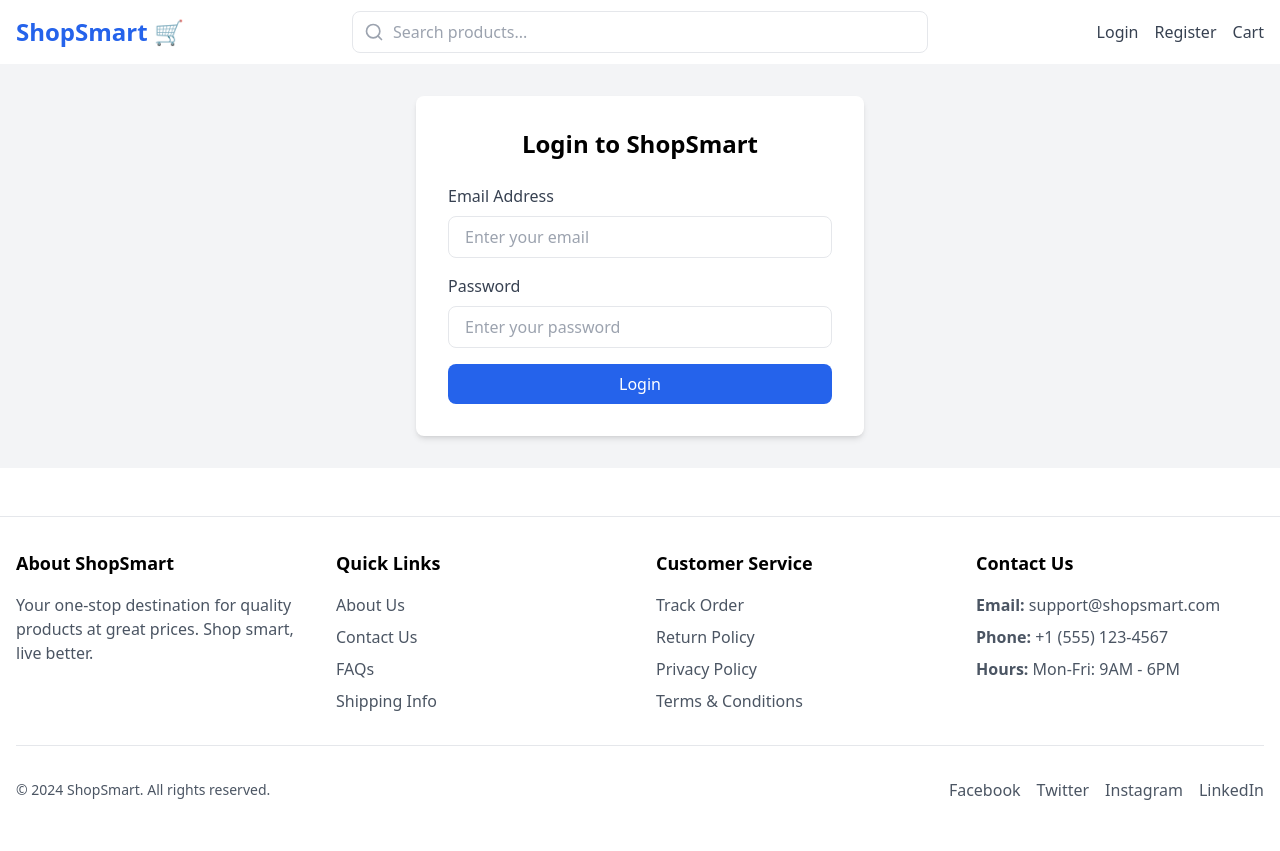
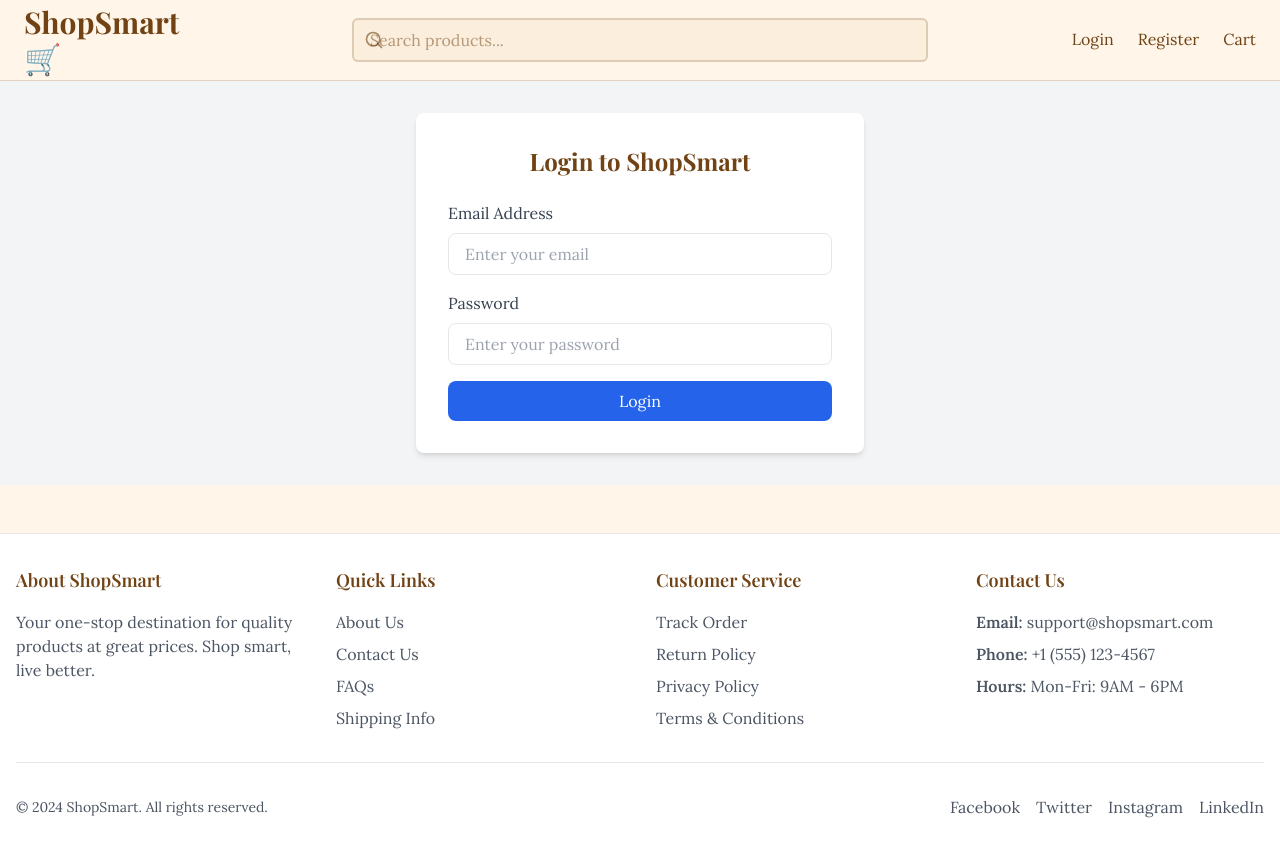
Before and after one commit to Erland-Mahesvara/module-4-revou, a React (Vite) app: page /login in a window 1280 px wide. Built offline with nearby package versions, Linux system fonts and the light colour scheme.

Commit message:
Vitange 1.0

```diff
--- a/src/components/CategoryFilter.tsx
+++ b/src/components/CategoryFilter.tsx
@@ -6,13 +6,19 @@ interface CategoryFilterProps {
 
 const CategoryFilter = ({ categories }: CategoryFilterProps) => {
   return (
-    <div className="bg-white p-6 rounded-lg shadow w-full">
-      <h3 className="text-lg font-semibold mb-4">Categories</h3>
+    <div className="card w-full">
+      <h3 className="font-display text-2xl font-bold mb-6 text-vintage-sepia border-b border-vintage-gold/30 pb-2">
+        Categories
+      </h3>
       <div className="flex flex-wrap gap-3">
         {categories.map((category) => (
           <button
             key={category.id}
-            className="px-6 py-2 bg-gray-100 text-gray-700 rounded-full hover:bg-blue-500 hover:text-white transition-colors"
+            className="px-6 py-2 bg-vintage-paper text-vintage-coffee rounded-md
+                     hover:bg-vintage-rust hover:text-vintage-cream
+                     transition-all duration-300 font-body
+                     border border-vintage-sepia/10 hover:border-transparent
+                     shadow-sm hover:shadow-md transform hover:-translate-y-0.5"
           >
             {category.name}
           </button>
--- a/src/components/Navbar.tsx
+++ b/src/components/Navbar.tsx
@@ -17,11 +17,14 @@ const Navbar = () => {
   };
 
   return (
-    <nav className="bg-white shadow-lg">
-      <div className="container mx-auto px-4">
-        <div className="flex items-center h-16">
+    <nav className="bg-vintage-cream border-b border-vintage-sepia/20 shadow-md">
+      <div className="container mx-auto px-6">
+        <div className="flex items-center h-20">
           <div className="w-48">
-            <Link to="/" className="text-2xl font-bold text-blue-600">
+            <Link
+              to="/"
+              className="text-3xl font-display font-bold text-vintage-sepia hover:text-vintage-gold transition-colors"
+            >
               ShopSmart 🛒
             </Link>
           </div>
@@ -34,11 +37,11 @@ const Navbar = () => {
                   value={searchQuery}
                   onChange={(e) => setSearchQuery(e.target.value)}
                   placeholder="Search products..."
-                  className="w-full px-4 py-2 pl-10 pr-8 border rounded-lg focus:outline-none focus:border-blue-500"
+                  className="input w-full"
                 />
                 <button
                   type="submit"
-                  className="absolute left-3 top-1/2 -translate-y-1/2 text-gray-400"
+                  className="absolute left-3 top-1/2 -translate-y-1/2 text-vintage-sepia/60"
                 >
                   <svg
                     xmlns="http://www.w3.org/2000/svg"
@@ -59,20 +62,17 @@ const Navbar = () => {
             </form>
           </div>
 
-          <div className="w-48 flex items-center justify-end space-x-4">
-            <Link to="/login" className="text-gray-700 hover:text-blue-600">
+          <div className="w-48 flex items-center justify-end space-x-6">
+            <Link to="/login" className="nav-link">
               Login
             </Link>
-            <Link to="/register" className="text-gray-700 hover:text-blue-600">
+            <Link to="/register" className="nav-link">
               Register
             </Link>
-            <Link
-              to="/cart"
-              className="text-gray-700 hover:text-blue-600 flex items-center"
-            >
+            <Link to="/cart" className="nav-link flex items-center">
               Cart
               {cartItemCount > 0 && (
-                <span className="ml-1 px-2 py-0.5 bg-blue-600 text-white text-xs rounded-full">
+                <span className="ml-1 px-2 py-0.5 bg-vintage-rust text-vintage-cream text-xs rounded-full font-bold">
                   {cartItemCount}
                 </span>
               )}
--- a/src/components/ProductCard.tsx
+++ b/src/components/ProductCard.tsx
@@ -10,32 +10,33 @@ const ProductCard = ({ product }: ProductCardProps) => {
   const { addToCart } = useCart();
 
   return (
-    <div className="bg-white rounded-lg shadow-md overflow-hidden">
+    <div className="card transform hover:scale-[1.02] transition-all duration-300">
       <img
         src={product.images[0]}
         alt={product.title}
-        className="w-full h-80 object-cover"
+        className="w-full h-80 object-cover rounded-t-lg"
       />
       <div className="p-6 flex flex-col h-72">
         <div>
-          <h3 className="text-lg font-semibold mb-2 h-14 line-clamp-2">
+          <h3 className="font-display text-xl font-bold mb-2 h-14 line-clamp-2 text-vintage-sepia">
             {product.title}
           </h3>
-          <span className="inline-block px-3 py-1 bg-gray-100 text-gray-600 text-sm rounded-full mb-3">
+          <span className="inline-block px-3 py-1 bg-vintage-paper text-vintage-coffee text-sm rounded-full mb-3 font-body">
             {product.category.name}
           </span>
-          <p className="text-gray-600 text-sm h-12 line-clamp-2 mb-6">
+          <p className="text-vintage-coffee/80 text-sm h-12 line-clamp-2 mb-6 font-body">
             {product.description}
           </p>
         </div>
         <div className="flex items-center justify-between gap-2">
-          <span className="px-3 py-1.5 text-xl font-bold text-blue-600 bg-gray-50 rounded-lg">
-            ${product.price}
-          </span>
-          <div className="flex gap-2">
+          <span className="price-tag">${product.price}</span>
+          <div className="flex gap-3">
             <button
               onClick={() => addToCart(product)}
-              className="p-1.5 bg-green-600 text-white rounded-lg hover:bg-green-700 transition-colors flex items-center justify-center w-9 h-9"
+              className="p-2 bg-vintage-rust text-vintage-cream rounded-md
+                       hover:bg-vintage-gold transition-all duration-300
+                       flex items-center justify-center w-10 h-10
+                       shadow-md hover:shadow-lg transform hover:-translate-y-0.5"
               title="Add to Cart"
             >
               <svg
@@ -50,7 +51,7 @@ const ProductCard = ({ product }: ProductCardProps) => {
             </button>
             <Link
               to={`/product/${product.id}`}
-              className="px-3 py-1.5 bg-blue-600 text-white rounded-lg hover:bg-blue-700 transition-colors"
+              className="btn flex items-center"
             >
               View Details
             </Link>
--- a/src/index.css
+++ b/src/index.css
@@ -1,6 +1,64 @@
+@import url("https://fonts.googleapis.com/css2?family=Playfair+Display:wght@400;600;700&family=Lora:wght@400;500;600&display=swap");
+
 @tailwind base;
 @tailwind components;
 @tailwind utilities;
+
+@layer base {
+  body {
+    @apply bg-vintage-cream font-body text-vintage-coffee bg-vintage-texture;
+  }
+  h1,
+  h2,
+  h3,
+  h4,
+  h5,
+  h6 {
+    @apply font-display font-bold text-vintage-sepia;
+  }
+  h1 {
+    @apply text-4xl mb-6 border-b-2 border-vintage-gold/30 pb-2;
+  }
+  h2 {
+    @apply text-3xl mb-4;
+  }
+  h3 {
+    @apply text-2xl mb-3;
+  }
+  a {
+    @apply text-vintage-rust hover:text-vintage-gold transition-colors duration-200;
+  }
+}
+
+@layer components {
+  .btn {
+    @apply px-4 py-2 bg-vintage-rust text-vintage-cream rounded-md
+           hover:bg-vintage-gold transition-all duration-300
+           shadow-md hover:shadow-lg transform hover:-translate-y-0.5
+           border border-vintage-sepia/20;
+  }
+  .card {
+    @apply bg-vintage-cream shadow-lg rounded-lg p-6
+           border border-vintage-sepia/10 hover:shadow-xl
+           transition-shadow duration-300
+           backdrop-blur-sm backdrop-brightness-105;
+  }
+  .input {
+    @apply border-2 border-vintage-sepia/20 rounded-md px-4 py-2
+           bg-vintage-paper/50 text-vintage-coffee
+           focus:outline-none focus:border-vintage-gold
+           focus:ring-2 focus:ring-vintage-gold/20
+           placeholder-vintage-sepia/50;
+  }
+  .nav-link {
+    @apply text-vintage-sepia hover:text-vintage-gold
+           transition-colors duration-200
+           border-b-2 border-transparent hover:border-vintage-gold;
+  }
+  .price-tag {
+    @apply text-vintage-rust font-display font-bold text-xl;
+  }
+}
 
 @layer utilities {
   .line-clamp-2 {
```
Also changed, not shown: tailwind.config.js (+22 -1 lines).
